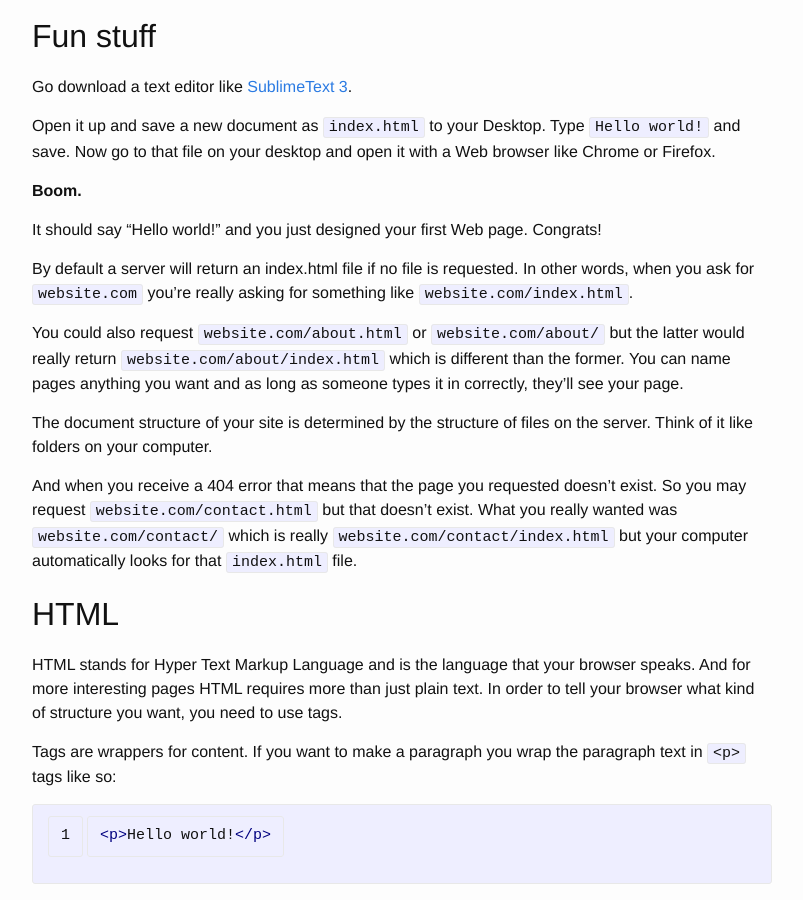
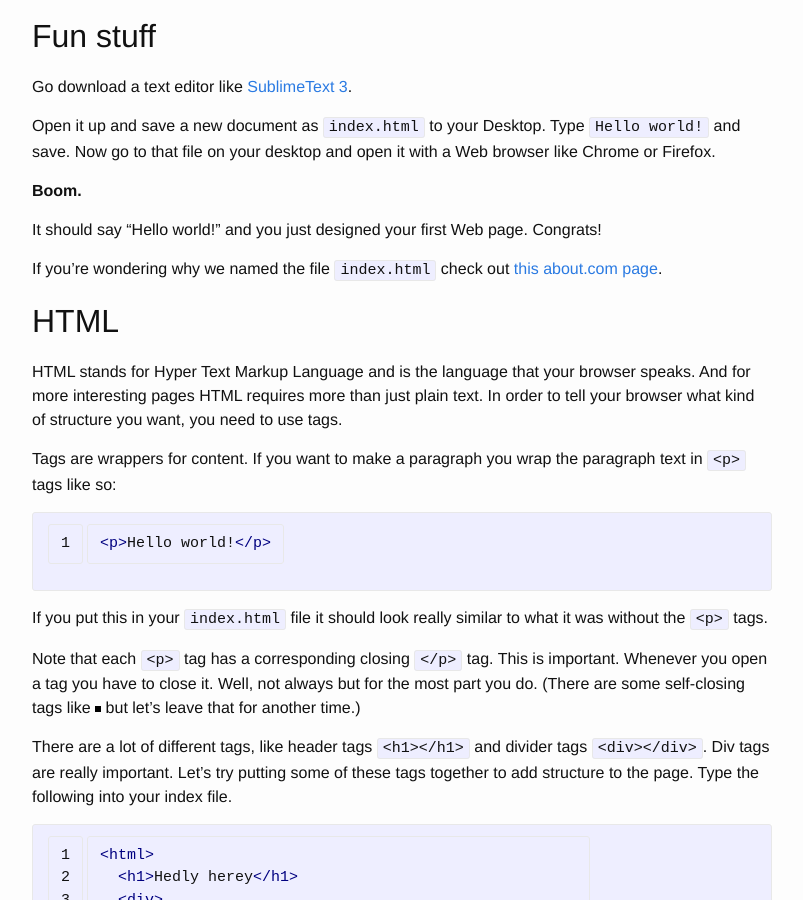
Before and after one commit to rgnewsroom/rgnewsroom.github.io, a Jekyll site: the page built from _posts/2015-01-20-web-stuff.md, in a window 1280 px wide and 900 px high, scrolled down 872 px. Shown: the whole window, without its empty margins (238-1041 px from the left). Built offline with Jekyll 4.4.1, drawn with Linux system fonts in a browser that asks for light colours; nearby versions of some CDN libraries; library files that are not in the unit come from our copies; some of the changed text lies outside the part shown.

Commit message:
Taylor edits

```diff
--- a/_posts/2015-01-20-web-stuff.md
+++ b/_posts/2015-01-20-web-stuff.md
@@ -36,13 +36,7 @@ Open it up and save a new document as `index.html` to your Desktop. Type `Hello
 
 It should say "Hello world!" and you just designed your first Web page. Congrats!
 
-By default a server will return an index.html file if no file is requested. In other words, when you ask for `website.com` you're really asking for something like `website.com/index.html`.
-
-You could also request `website.com/about.html` or `website.com/about/` but the latter would really return `website.com/about/index.html` which is different than the former. You can name pages anything you want and as long as someone types it in correctly, they'll see your page.
-
-The document structure of your site is determined by the structure of files on the server. Think of it like folders on your computer.
-
-And when you receive a 404 error that means that the page you requested doesn't exist. So you may request `website.com/contact.html` but that doesn't exist. What you really wanted was `website.com/contact/` which is really `website.com/contact/index.html` but your computer automatically looks for that `index.html` file.
+If you're wondering why we named the file `index.html` check out [this about.com page](http://webdesign.about.com/od/beginningtutorials/f/index_html.htm).
 
 ## HTML
 
@@ -119,9 +113,9 @@ You know what, we should do that.
 
 ## Hosting and domain names and such
 
-Real quick I'll go over this because it's important but you won't really need it today.
+Real quick I'll go over this because it's important but you won't really need it if this is your first introduction to code.
 
-To make a "real" web page you'll need to purchase a domain name like `yourname.com.` There is an annual rate with that so it doesn't become available again. Think of it as renting an the domain name. But the domain name is just a name. I can't host your code.
+To make a "real" web page you'll need to purchase a domain name like `yourname.com.` There is an annual rate with that so it doesn't become available again. Think of it as renting an the domain name. But the domain name is just a name. It can't host your code.
 
 Note: Some places offer domain registration and hosting bundled for a decent price but they are two different services that you could get from two different companies.
 
```
